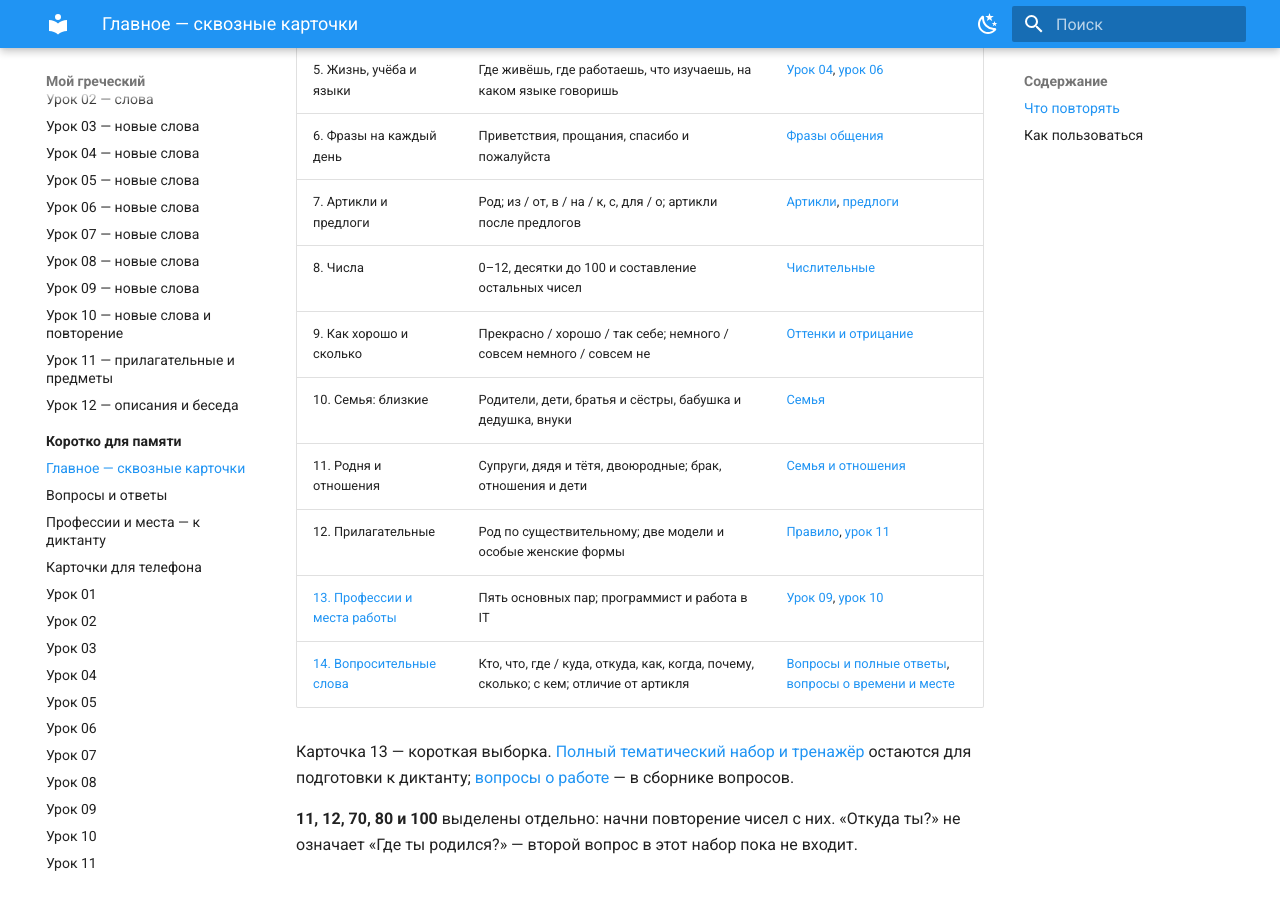
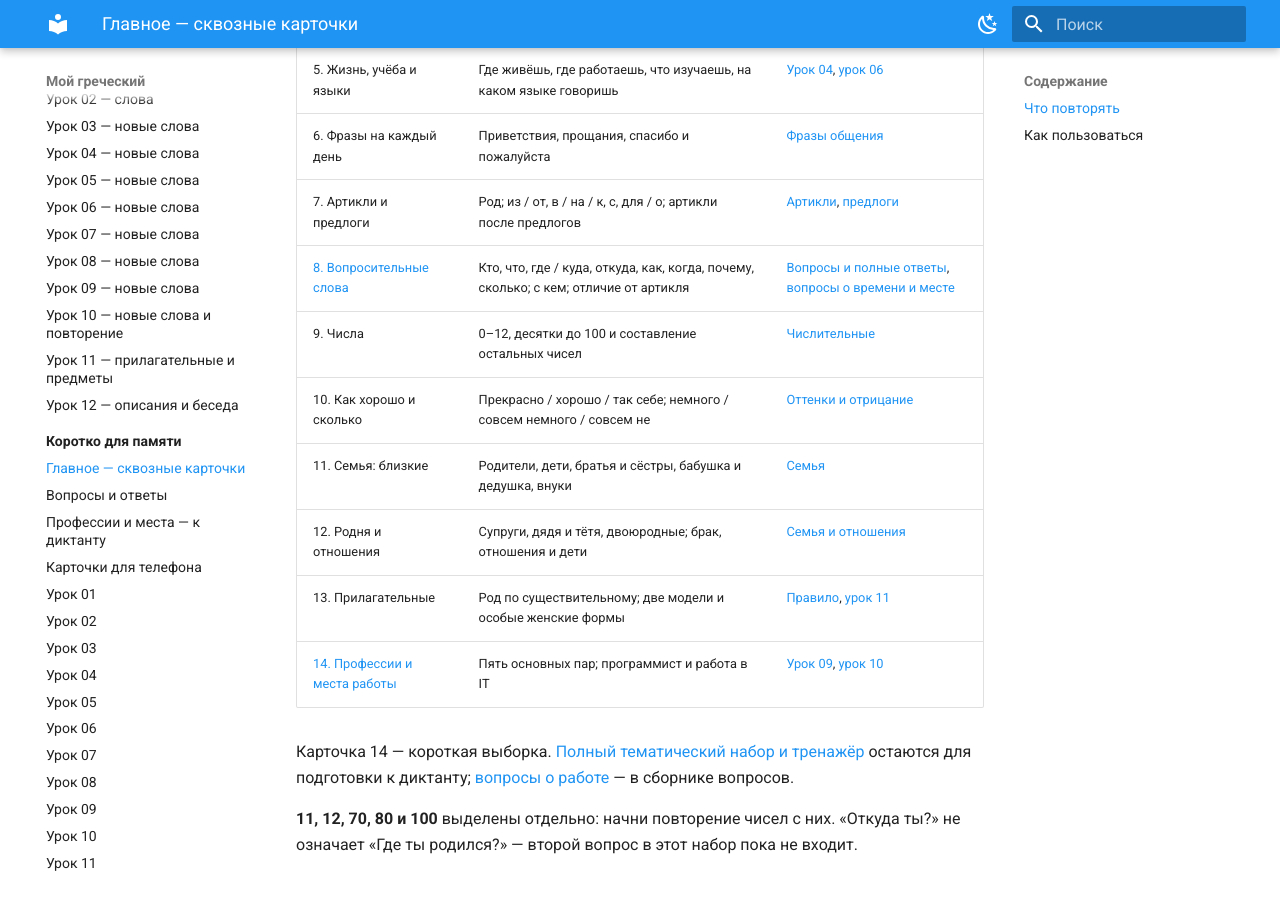
Before and after one commit to arch7tect/Greek, an MkDocs documentation site: the page built from docs/memory/core.md, in a window 1280 px wide and 900 px high, scrolled down 859 px. Built offline with MkDocs 1.6.1 and Material for MkDocs 9.7.7, drawn with Linux system fonts in a browser that asks for light colours.

```diff
--- a/docs/memory/core.md
+++ b/docs/memory/core.md
@@ -25,15 +25,15 @@ A4: сначала читай левую колонку
 | 5. Жизнь, учёба и языки | Где живёшь, где работаешь, что изучаешь, на каком языке говоришь | [Урок 04](../lessons/lesson-04-current.md), [урок 06](../lessons/lesson-06-current.md) |
 | 6. Фразы на каждый день | Приветствия, прощания, спасибо и пожалуйста | [Фразы общения](../reference/greetings-and-introductions.md) |
 | 7. Артикли и предлоги | Род; из / от, в / на / к, с, для / о; артикли после предлогов | [Артикли](../reference/grammar/nominative-articles.md), [предлоги](../reference/grammar/prepositions-accusative.md) |
-| 8. Числа | 0–12, десятки до 100 и составление остальных чисел | [Числительные](../reference/numbers-11-100.md) |
-| 9. Как хорошо и сколько | Прекрасно / хорошо / так себе; немного / совсем немного / совсем не | [Оттенки и отрицание](../lessons/lesson-06-current.md#language-level) |
-| 10. Семья: близкие | Родители, дети, братья и сёстры, бабушка и дедушка, внуки | [Семья](../lessons/lesson-08-current.md#family) |
-| 11. Родня и отношения | Супруги, дядя и тётя, двоюродные; брак, отношения и дети | [Семья и отношения](../lessons/lesson-08-current.md#family) |
-| 12. Прилагательные | Род по существительному; две модели и особые женские формы | [Правило](../reference/grammar/adjectives-e1-e2.md), [урок 11](../lessons/lesson-11-current.md) |
-| [13. Профессии и места работы](../assets/mobile/core/card-13.png) | Пять основных пар; программист и работа в IT | [Урок 09](../lessons/lesson-09-current.md), [урок 10](../lessons/lesson-10-current.md#my-work) |
-| [14. Вопросительные слова](../assets/mobile/core/card-14.png) | Кто, что, где / куда, откуда, как, когда, почему, сколько; с кем; отличие от артикля | [Вопросы и полные ответы](questions-answers.md), [вопросы о времени и месте](../lessons/lesson-08-current.md#questions) |
+| [8. Вопросительные слова](../assets/mobile/core/card-8.png) | Кто, что, где / куда, откуда, как, когда, почему, сколько; с кем; отличие от артикля | [Вопросы и полные ответы](questions-answers.md), [вопросы о времени и месте](../lessons/lesson-08-current.md#questions) |
+| 9. Числа | 0–12, десятки до 100 и составление остальных чисел | [Числительные](../reference/numbers-11-100.md) |
+| 10. Как хорошо и сколько | Прекрасно / хорошо / так себе; немного / совсем немного / совсем не | [Оттенки и отрицание](../lessons/lesson-06-current.md#language-level) |
+| 11. Семья: близкие | Родители, дети, братья и сёстры, бабушка и дедушка, внуки | [Семья](../lessons/lesson-08-current.md#family) |
+| 12. Родня и отношения | Супруги, дядя и тётя, двоюродные; брак, отношения и дети | [Семья и отношения](../lessons/lesson-08-current.md#family) |
+| 13. Прилагательные | Род по существительному; две модели и особые женские формы | [Правило](../reference/grammar/adjectives-e1-e2.md), [урок 11](../lessons/lesson-11-current.md) |
+| [14. Профессии и места работы](../assets/mobile/core/card-14.png) | Пять основных пар; программист и работа в IT | [Урок 09](../lessons/lesson-09-current.md), [урок 10](../lessons/lesson-10-current.md#my-work) |
 
-Карточка 13 — короткая выборка. [Полный тематический набор и тренажёр](professions.md)
+Карточка 14 — короткая выборка. [Полный тематический набор и тренажёр](professions.md)
 остаются для подготовки к диктанту; [вопросы о работе](questions-answers.md) — в сборнике вопросов.
 
 **11, 12, 70, 80 и 100** выделены отдельно: начни повторение чисел с них.
```
Also changed, not shown: docs/assets/mobile/core/index.html (+7 -7 lines), docs/homework/lesson-12-current.md (+2 -2 lines), docs/memory/lesson-12-current.md (+2 -2 lines), docs/memory/questions-answers.md (+1 -1 lines), extracted/lessons/core-question-words-audit.md (+5 -0 lines), docs/assets/mobile/core/card-10.png, docs/assets/mobile/core/card-11.png, docs/assets/mobile/core/card-12.png, docs/assets/mobile/core/card-13.png, docs/assets/mobile/core/card-14.png, docs/assets/mobile/core/card-8.png, docs/assets/mobile/core/card-9.png, 5 other files.
